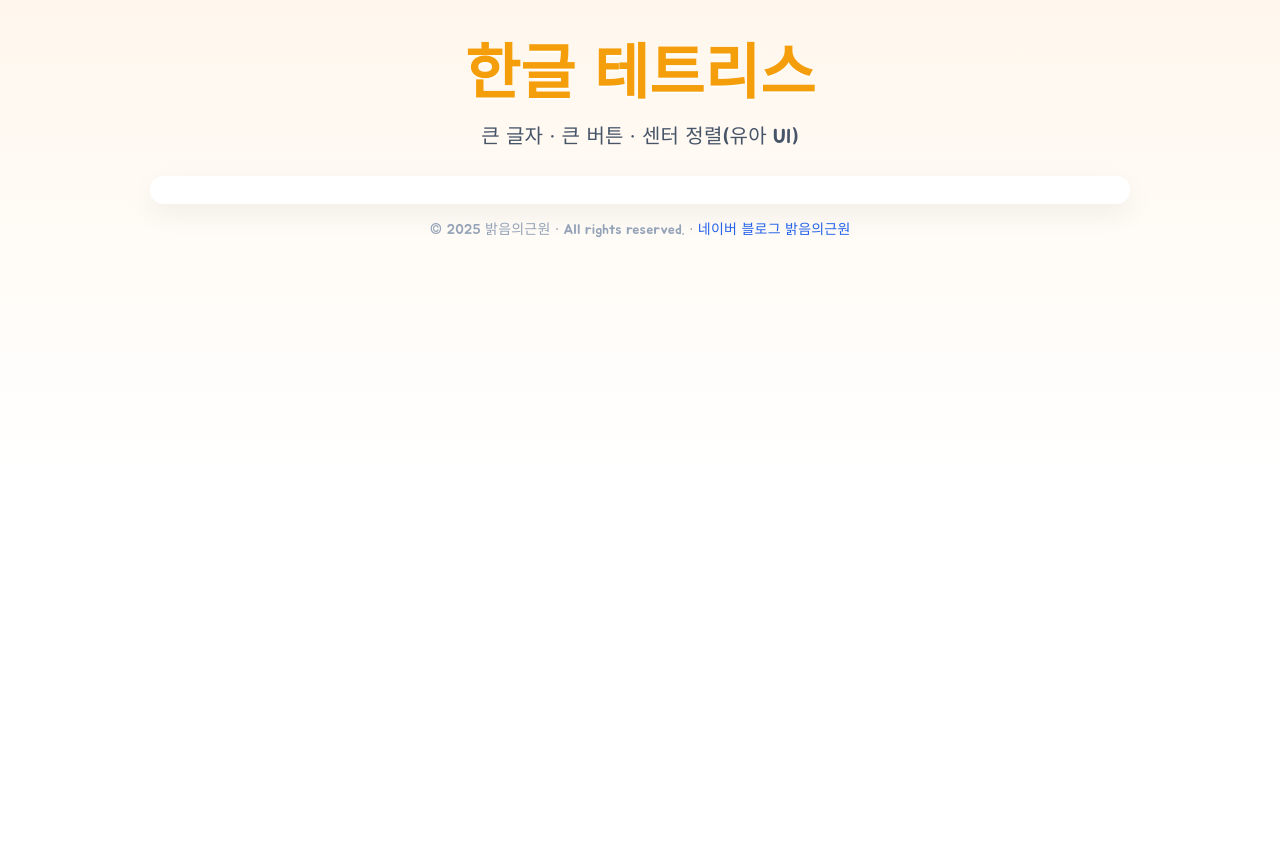
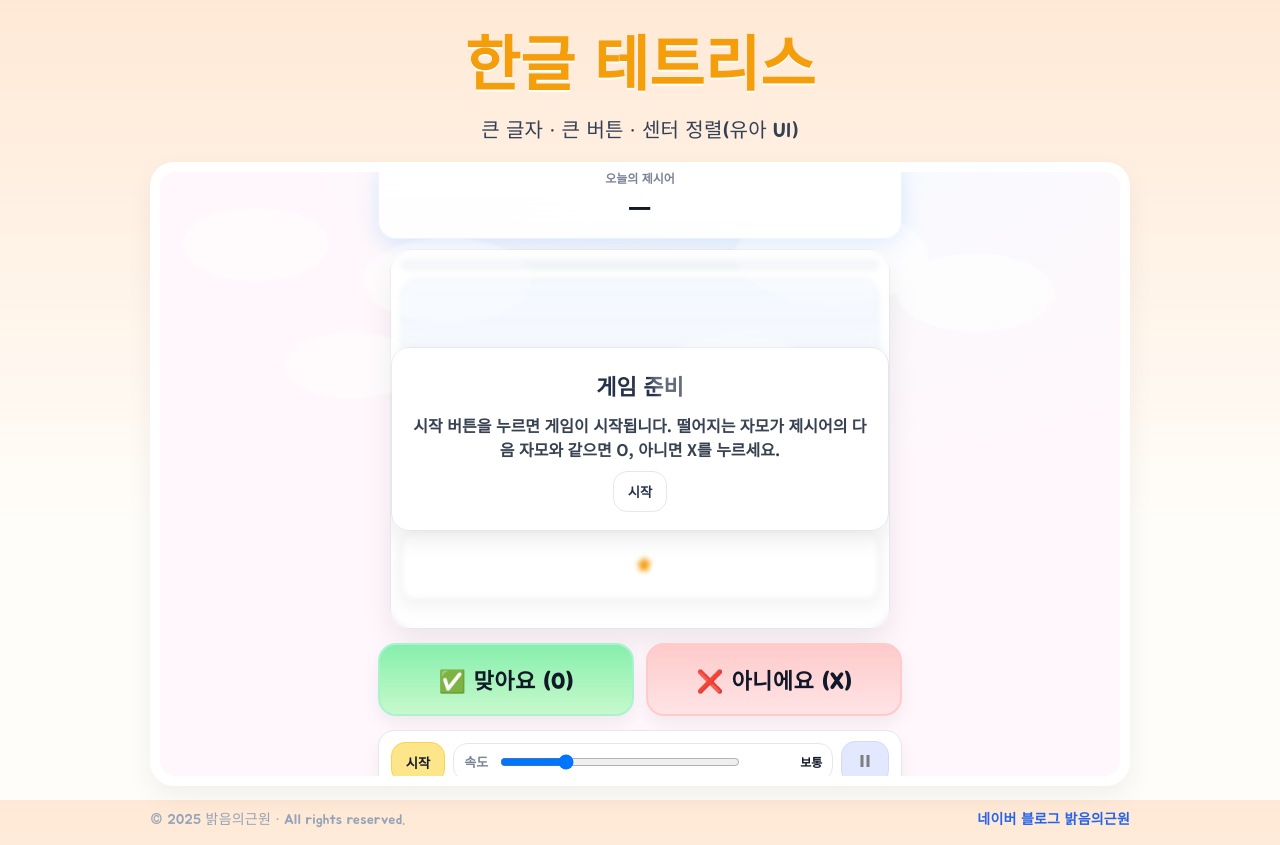
Before and after one commit to xmoonsb/hangul-tetris, a plain HTML site: page index.html in a window 1280 px wide. Before the commit the page ends 800 px from the top, so only its background shows below. Drawn offline with Linux system fonts and the light colour scheme.

Commit message:
Update index.html

```diff
--- a/index.html
+++ b/index.html
@@ -5,77 +5,115 @@
 <meta name="viewport" content="width=device-width, initial-scale=1, viewport-fit=cover" />
 <title>한글 테트리스</title>
 
-  <!-- 공유용 -->
+<!-- 공유/메타 -->
 <meta property="og:title" content="한글 테트리스">
-  <meta property="og:description" content="유아 친화 UI로 즐기는 한글 자모 테트리스 게임">
+<meta property="og:description" content="큰 글자 · 큰 버튼 · 센터 정렬(유아 UI)">
 <meta property="og:type" content="website">
 
-  <!-- 큰 가독성 폰트 -->
+<!-- 유아 UI 폰트 -->
 <link rel="preconnect" href="https://fonts.googleapis.com">
 <link rel="preconnect" href="https://fonts.gstatic.com" crossorigin>
 <link href="https://fonts.googleapis.com/css2?family=Jua&display=swap" rel="stylesheet">
 
 <style>
   :root{
-      --bg1:#fff7ed; --bg2:#ffffff;
-      --text:#0f172a; --muted:#475569;
+    --bg1:#ffe9d6; --bg2:#fffdf9;
+    --text:#0f172a; --muted:#475569; --accent:#f59e0b;
     --panel:#ffffff; --shadow:0 10px 28px rgba(0,0,0,.06);
-      --accent:#f59e0b;
+    --ring:rgba(59,130,246,.35);
   }
-    *{box-sizing:border-box; -webkit-tap-highlight-color:transparent}
+  *{box-sizing:border-box;-webkit-tap-highlight-color:transparent}
   html,body{height:100%}
   body{
-      margin:0; padding:24px 16px max(24px, env(safe-area-inset-bottom));
-      display:flex; flex-direction:column; align-items:center; justify-content:flex-start;
-      background:linear-gradient(180deg,var(--bg1) 0%,var(--bg2) 60%);
-      color:var(--text);
+    margin:0; display:grid; grid-template-rows:auto 1fr auto;
+    min-height:100svh; color:var(--text);
+    background:linear-gradient(180deg,var(--bg1) 0%,var(--bg2) 65%);
     font-family:"Jua","Noto Sans KR",-apple-system,BlinkMacSystemFont,"Segoe UI",Roboto,Arial,sans-serif;
-      letter-spacing:.2px; text-align:center;
+    letter-spacing:.2px;
   }
+
+  /* 헤더 */
   header{
-      width:100%; max-width:980px; margin:0 auto 12px;
+    display:grid; place-items:center;
+    padding:16px 12px 6px;
   }
   h1{
-      margin:0 0 6px;
-      font-size:clamp(36px, 9vw, 60px);
-      color:var(--accent);
-      text-shadow:0 2px 0 rgba(255,255,255,.9);
+    margin:0; font-size:clamp(34px,9vw,60px);
+    color:var(--accent); text-shadow:0 2px 0 rgba(255,255,255,.9);
+    text-align:center;
   }
-    p.sub{margin:0 0 14px; color:var(--muted); font-size:clamp(16px,4.6vw,20px)}
+  .sub{
+    margin:8px 0 0; text-align:center;
+    color:#334155; font-size:clamp(16px,4.8vw,20px);
+  }
+
+  /* 메인: 화면 정중앙, 가로세로 모두 센터 */
   main{
-      width:100%; max-width:980px;
-      background:var(--panel); border-radius:24px;
-      box-shadow:var(--shadow); padding:14px;
+    display:grid; place-items:center; padding:12px;
   }
-    /* 유아 UI: 기본 글자/버튼 크게 */
-    main, main *{ font-size:clamp(16px, 4.4vw, 20px) }
-    button, .btn{
-      font:inherit; padding:14px 18px; border-radius:16px; border:0;
-      background:#10b981; color:#fff; cursor:pointer;
+  .stage{
+    width:min(100%, 980px); height:min(78vh, 720px);
+    display:grid; place-items:center;
+    background:var(--panel); border-radius:24px; box-shadow:var(--shadow);
+    padding:10px;
   }
-    button:active{ transform:scale(.98) }
-    footer{ margin:14px 0 0; color:#94a3b8; font-size:14px }
-    a { color:#2563eb; text-decoration:none }
+
+  /* 게임 프레임(클릭/터치 100% 허용) */
+  .game-frame{
+    width:100%; height:100%;
+    border:0; border-radius:16px;
+    background:#fff;
+    display:block;
+    /* 클릭 막는 오버레이 방지 */
+    pointer-events:auto; position:relative; z-index:1;
+  }
+
+  /* 푸터: 화면 맨 하단 */
+  footer{
+    display:flex; align-items:center; justify-content:center; gap:8px;
+    padding:10px 14px 16px;
+    color:#94a3b8; font-size:14px; flex-wrap:wrap;
+  }
+  footer a{ color:#2563eb; text-decoration:none; font-weight:700 }
+  .spacer{ flex:1 1 0 }
+  .foot-wrap{
+    width:100%; max-width:980px; display:flex; align-items:center; gap:8px;
+  }
+  .foot-left{ white-space:nowrap }
+  .foot-right{ margin-left:auto; white-space:nowrap }
+
+  @media (prefers-reduced-motion: reduce){
+    *{scroll-behavior:auto}
+  }
 </style>
 </head>
 <body>
+
   <header>
     <h1>한글 테트리스</h1>
     <p class="sub">큰 글자 · 큰 버튼 · 센터 정렬(유아 UI)</p>
   </header>
 
-  <main id="game-root" role="main" aria-label="게임 영역">
-    <!-- ⬇⬇⬇ 여기부터 ⬇⬇⬇
-         네가 가진 `한글_테트리스.html`의 <body> 안쪽 내용을
-         이 주석 자리에 그대로 붙여넣으세요. (script 포함 가능)
-    -->
-    <!-- GAME HERE -->
-    <!-- ⬆⬆⬆ 여기까지 ⬆⬆⬆ -->
+  <main role="main" aria-label="게임 영역">
+    <div class="stage">
+      <!-- ⚠️ 같은 저장소 루트에 '한글_테트리스.html' 파일을 그대로 업로드하면 됩니다. -->
+      <iframe class="game-frame"
+              src="./한글_테트리스.html"
+              title="한글 테트리스 게임"
+              allow="fullscreen gamepad"
+              referrerpolicy="no-referrer">
+      </iframe>
+    </div>
   </main>
 
   <footer>
-    © 2025 밝음의근원 · All rights reserved. ·
+    <div class="foot-wrap">
+      <div class="foot-left">© 2025 밝음의근원 · All rights reserved.</div>
+      <div class="foot-right">
         <a href="https://m.blog.naver.com/xmoonsb" target="_blank" rel="noopener">네이버 블로그 밝음의근원</a>
+      </div>
+    </div>
   </footer>
+
 </body>
 </html>
```
Lines whose indentation alone changed are shown as unchanged.
